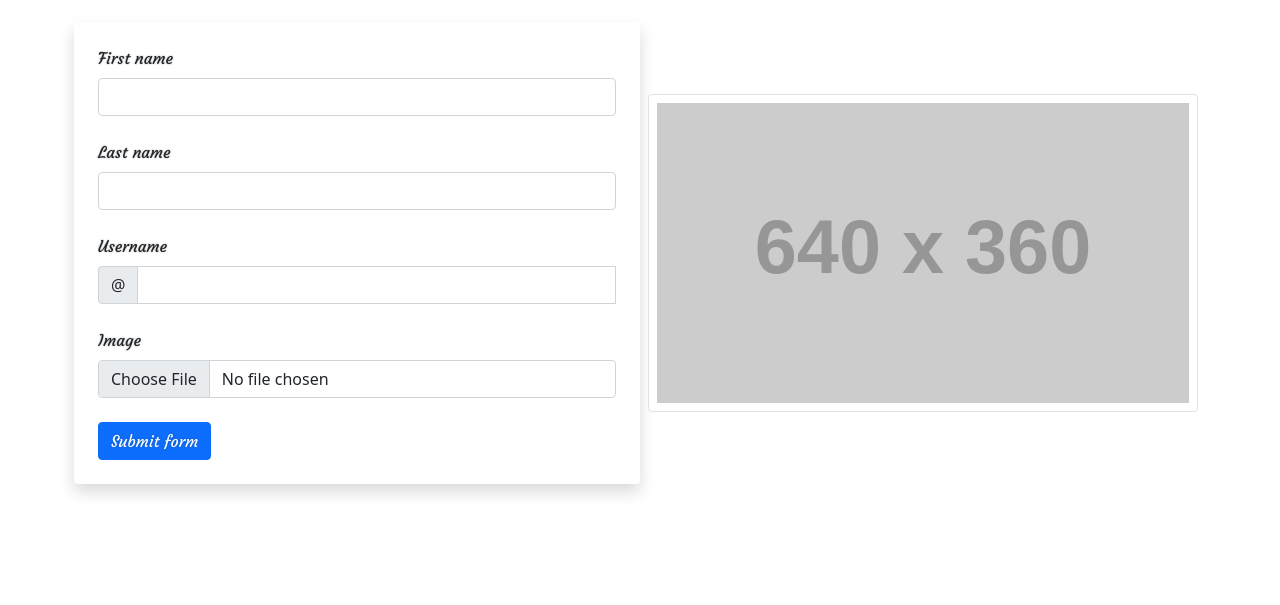
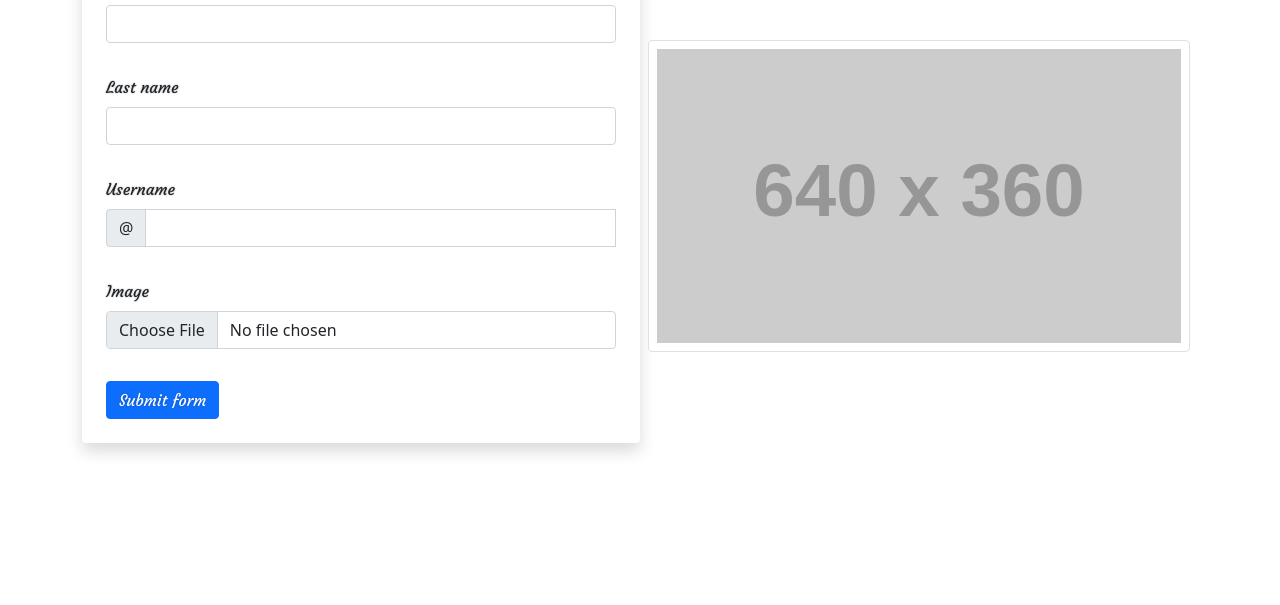
Before and after one commit to KasraK2K/Image-GPS-Metadata, a website: page public/index.html in a window 1280 px wide. Shown: the part 195-800 px from the top of the page. Drawn offline with nearby package versions, Linux system fonts and the light colour scheme; placeholder pictures from the web are drawn by us.

Commit message:
change some styles

```diff
--- a/public/index.html
+++ b/public/index.html
@@ -18,16 +18,16 @@
     />
     <link rel="stylesheet" href="/css/style.css" />
   </head>
-  <body
-    class="full-height d-flex justify-content-center align-items-center my-auto"
-  >
+  <body>
     <div class="container">
-      <h1 class="mb-3 title text-center text-shadow-3 mb-5">image uploader</h1>
+      <h1 class="mb-3 title text-center text-shadow-3 mt-5 mb-5">
+        image uploader
+      </h1>
 
       <form
         id="form"
         onsubmit="return submitForm(event)"
-        class="row g-3 needs-validation"
+        class="row g-3 needs-validation px-2"
         novalidate
       >
         <!-- form elements column -->
@@ -42,7 +42,7 @@
           </div>
 
           <!-- last name -->
-          <div class="mb-4 position-relative">
+          <div class="pt-2 mb-4 position-relative">
             <label for="lastName" class="form-label">Last name</label>
             <input type="text" class="form-control" id="lastName" required />
 
@@ -51,7 +51,7 @@
           </div>
 
           <!-- username -->
-          <div class="mb-4 position-relative">
+          <div class="pt-2 mb-4 position-relative">
             <label for="username" class="form-label"> Username </label>
             <div class="input-group has-validation">
               <span class="input-group-text" id="username">@</span>
@@ -68,7 +68,7 @@
           </div>
 
           <!-- image -->
-          <div class="mb-4 position-relative">
+          <div class="pt-2 mb-4 position-relative">
             <label for="file" class="form-label"> Image </label>
             <input
               type="file"
@@ -86,7 +86,7 @@
             </div>
           </div>
 
-          <div class="col-12">
+          <div class="pt-2 col-12">
             <button id="submit" class="btn btn-primary" type="submit">
               Submit form
             </button>
```
